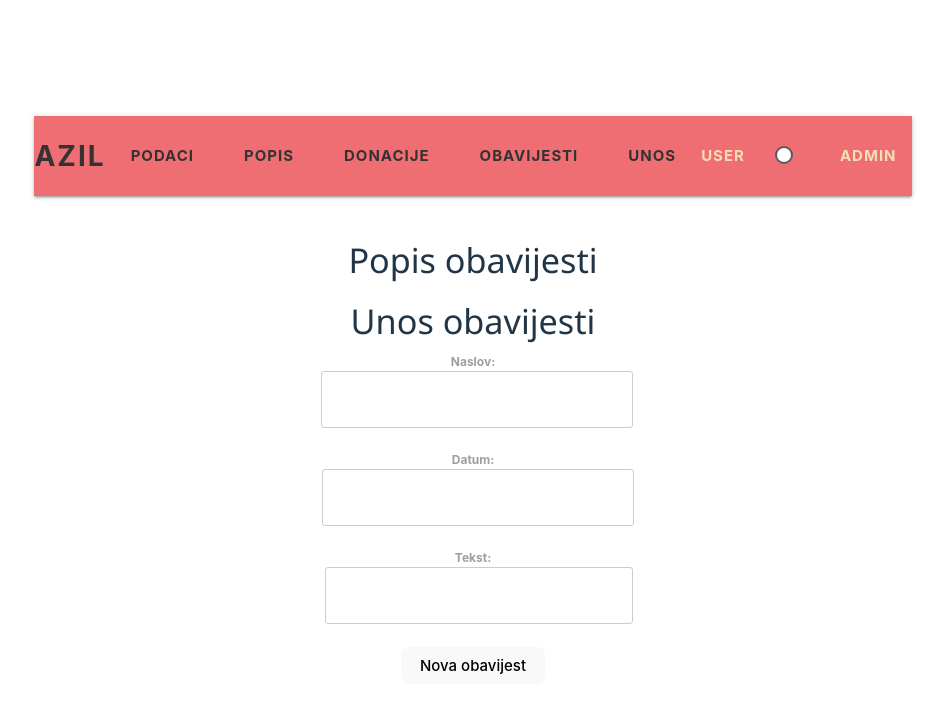
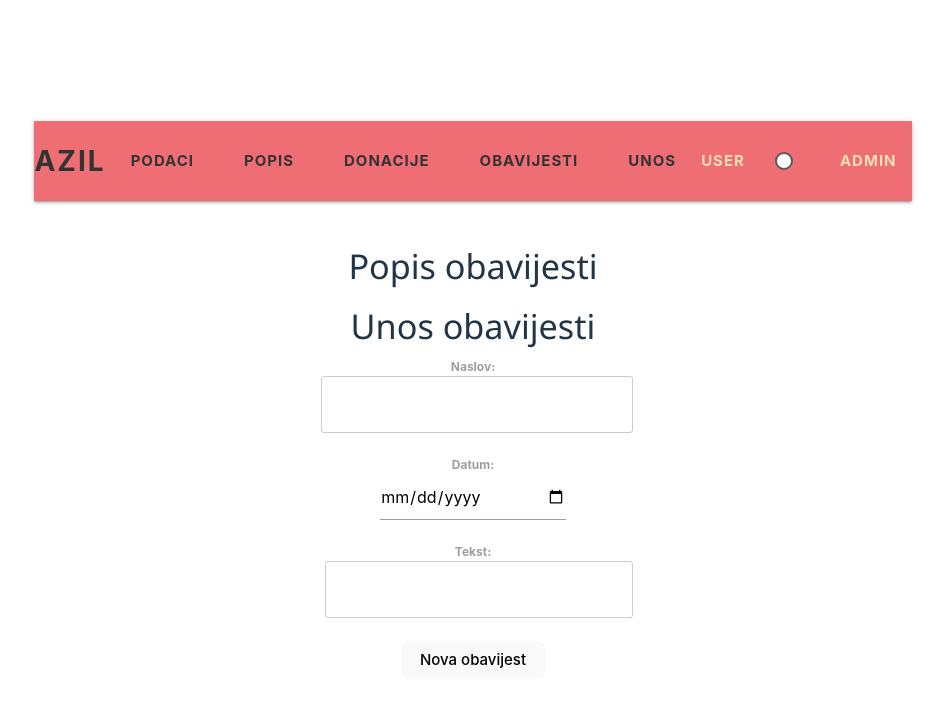
Before and after one commit to lukabajto/AzilZaZivotinje, a React (Vite) app in the folder azilZaZivotinje/: page / in a window 1280 px wide. Both pictures are taken after a click on the link "OBAVIJESTI". Shown: the top 712 px of the page, without its empty margins (167-1112 px from the left). Built offline with nearby package versions, Linux system fonts and the light colour scheme; no server answers.

Commit message:
Popravak bug-ova u unosu obavijesti

```diff
--- a/azilZaZivotinje/index.html
+++ b/azilZaZivotinje/index.html
@@ -4,7 +4,7 @@
     <meta charset="UTF-8" />
     <link rel="icon" type="image/svg+xml" href="/vite.svg" />
     <meta name="viewport" content="width=device-width, initial-scale=1.0" />
-    <title>Vite + React + TS</title>
+    <title>Azil za životinje</title>
   </head>
   <body>
 
--- a/azilZaZivotinje/src/components/Obavijesti.tsx
+++ b/azilZaZivotinje/src/components/Obavijesti.tsx
@@ -4,6 +4,7 @@ import OkvirObavijesti from "./OkvirObavijesti";
 import UnosObavijesti from "./UnosObavijesti";
 
 function Obavijesti({isAdmin}) {
+
     const [obavijesti, postaviObavijesti] = useState([]);
 
     useEffect(() => {
--- a/azilZaZivotinje/src/components/UnosForma.tsx
+++ b/azilZaZivotinje/src/components/UnosForma.tsx
@@ -105,7 +105,7 @@ function UnosForma(props) {
                 <div className="unos-forma-div">
                     <label>
                         Pregled:
-                        <input type="text" name="pregled" value={formaPodaci.pregled} onChange={promjenaUlaza} required />
+                        <input type="date" name="pregled" value={formaPodaci.pregled} onChange={promjenaUlaza} required />
                     </label>
                 </div>
 
--- a/azilZaZivotinje/src/components/UnosObavijesti.tsx
+++ b/azilZaZivotinje/src/components/UnosObavijesti.tsx
@@ -16,6 +16,17 @@ function UnosObavijesti({ osvjeziObavijesti, isAdmin }) {
     const saljiPodatkeObavijesti = event => {
         event.preventDefault();
         console.log(formaPodaciObavijest);
+
+        if (formaPodaciObavijest.naslov.length > 20) {
+            alert("Naslov ne može imati više od 20 znakova!");
+            return;
+        }
+
+        if (formaPodaciObavijest.tekst.length < 10 || formaPodaciObavijest.tekst.length > 200) {
+            alert("Tekst mora imati između 10 i 200 znakova!");
+            return;
+        }
+
 
         const zaSlanjeObavijesti = obradiPodatkeObavijesti(formaPodaciObavijest)
 
@@ -52,7 +63,7 @@ function UnosObavijesti({ osvjeziObavijesti, isAdmin }) {
 
     return (
         <form onSubmit={saljiPodatkeObavijesti}>
-            {uspjesnoUneseno && <h4>Uspješno unesena!</h4>}
+            {uspjesnoUneseno && <h5>Uspješno unesena!</h5>}
             <div className="unos-forma-div">
                 <label>Naslov:
                     <input type="text" name="naslov" value={formaPodaciObavijest.naslov} onChange={promjenaUlazaObavijesti} required/>
@@ -61,7 +72,7 @@ function UnosObavijesti({ osvjeziObavijesti, isAdmin }) {
 
             <div className="unos-forma-div">
                 <label>Datum:
-                    <input type="text" name="datum" value={formaPodaciObavijest.datum} onChange={promjenaUlazaObavijesti} required/>
+                    <input type="date" name="datum" value={formaPodaciObavijest.datum} onChange={promjenaUlazaObavijesti} required/>
                 </label>
             </div>
 
```
